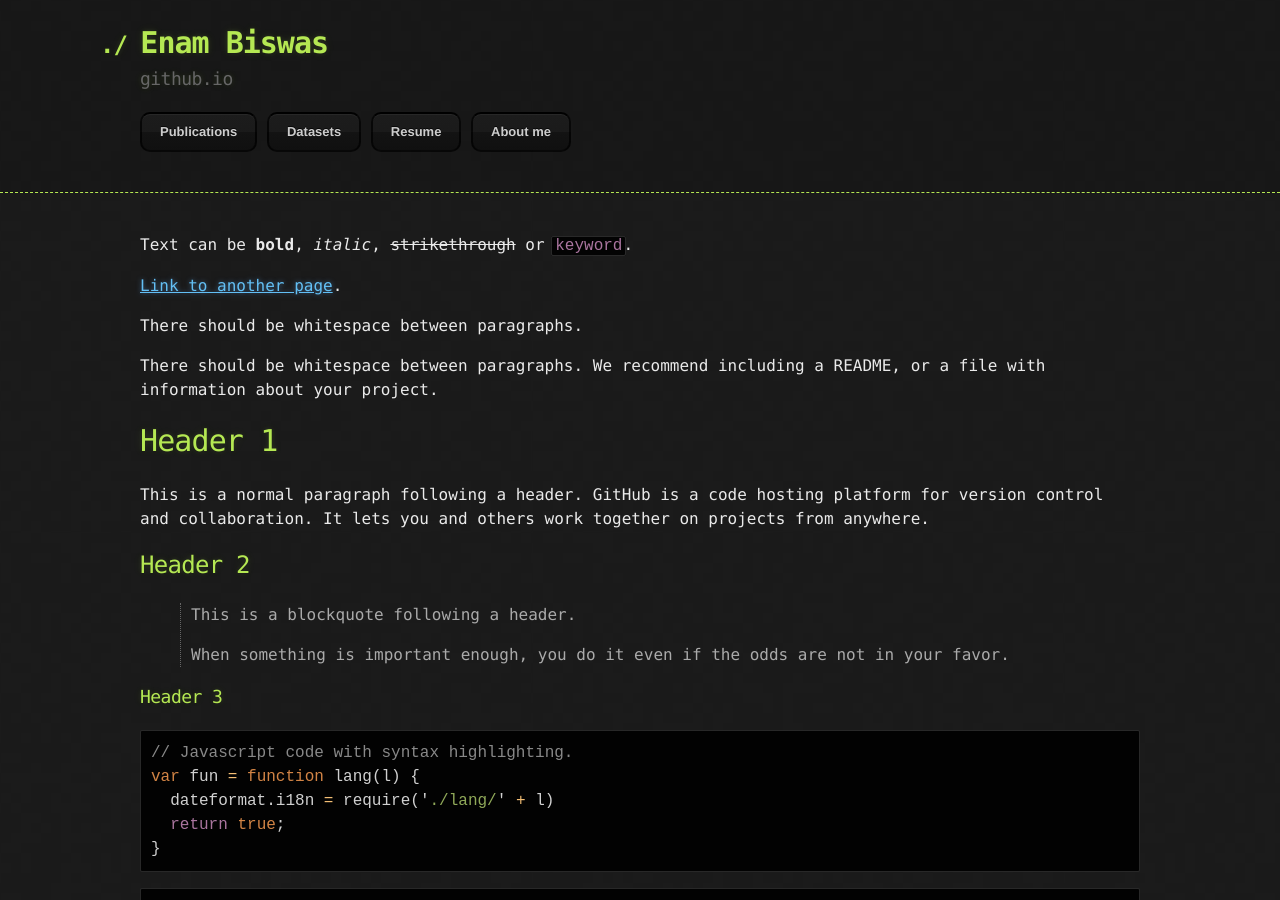
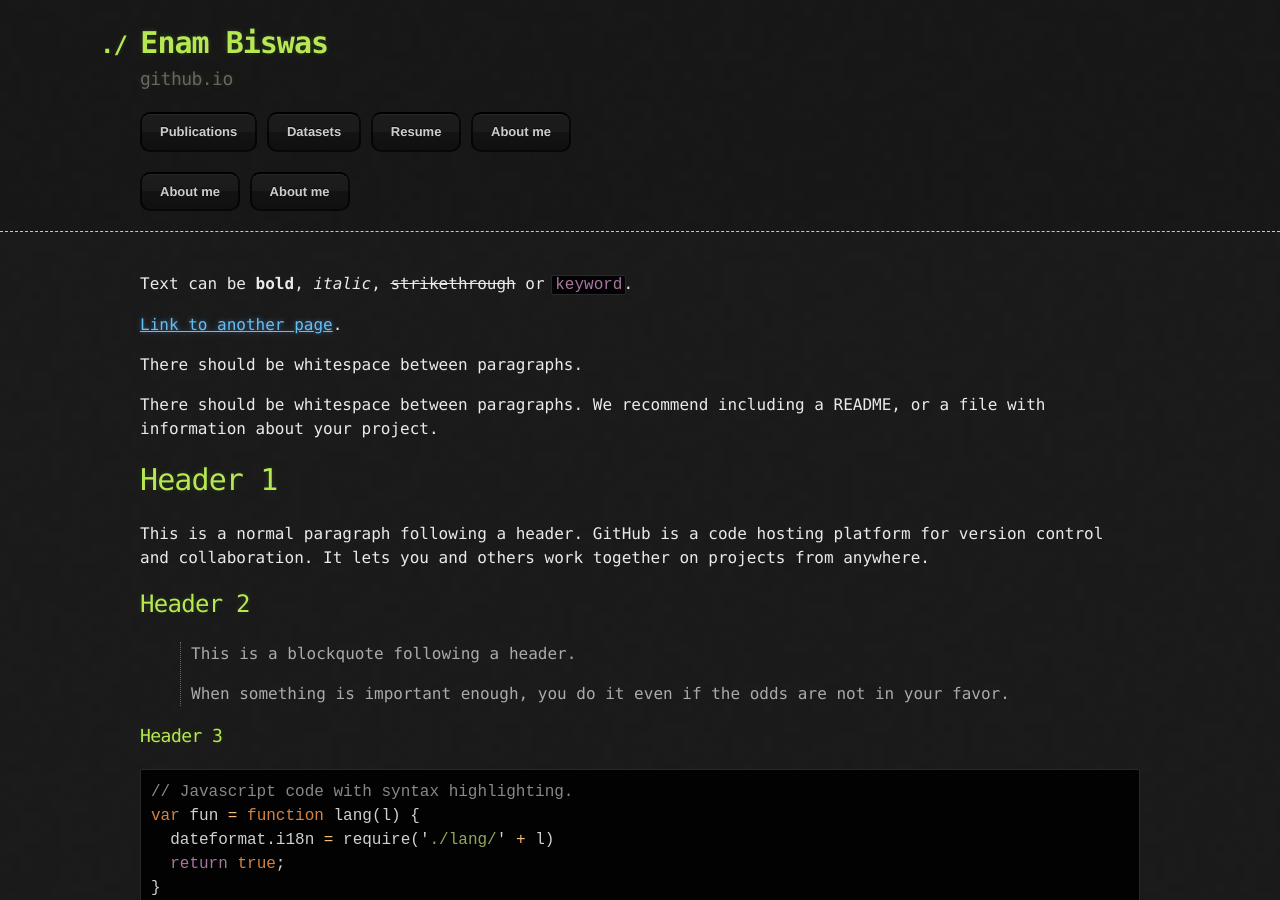
Before and after one commit to e-biswas/e-biswas.github.io, a Jekyll site: the page built from index.md, in a window 1280 px wide and 900 px high. Built offline with Jekyll 4.4.1, drawn with Linux system fonts in a browser that asks for light colours.

Commit message:
button change

```diff
--- a/_layouts/default.html
+++ b/_layouts/default.html
@@ -26,6 +26,13 @@
           <a href="{{ site.github.repository_url }}/about" class="btn"><span></span>About me</a>
         </section>
       </div>
+
+
+      <nav class="container">
+        <a href="{{ site.github.repository_url }}/about" class="btn"><span></span>About me</a>
+        <a href="{{ site.github.repository_url }}/about" class="btn"><span></span>About me</a>
+
+      </nav>
     </header>
 
     <div class="container">
```
